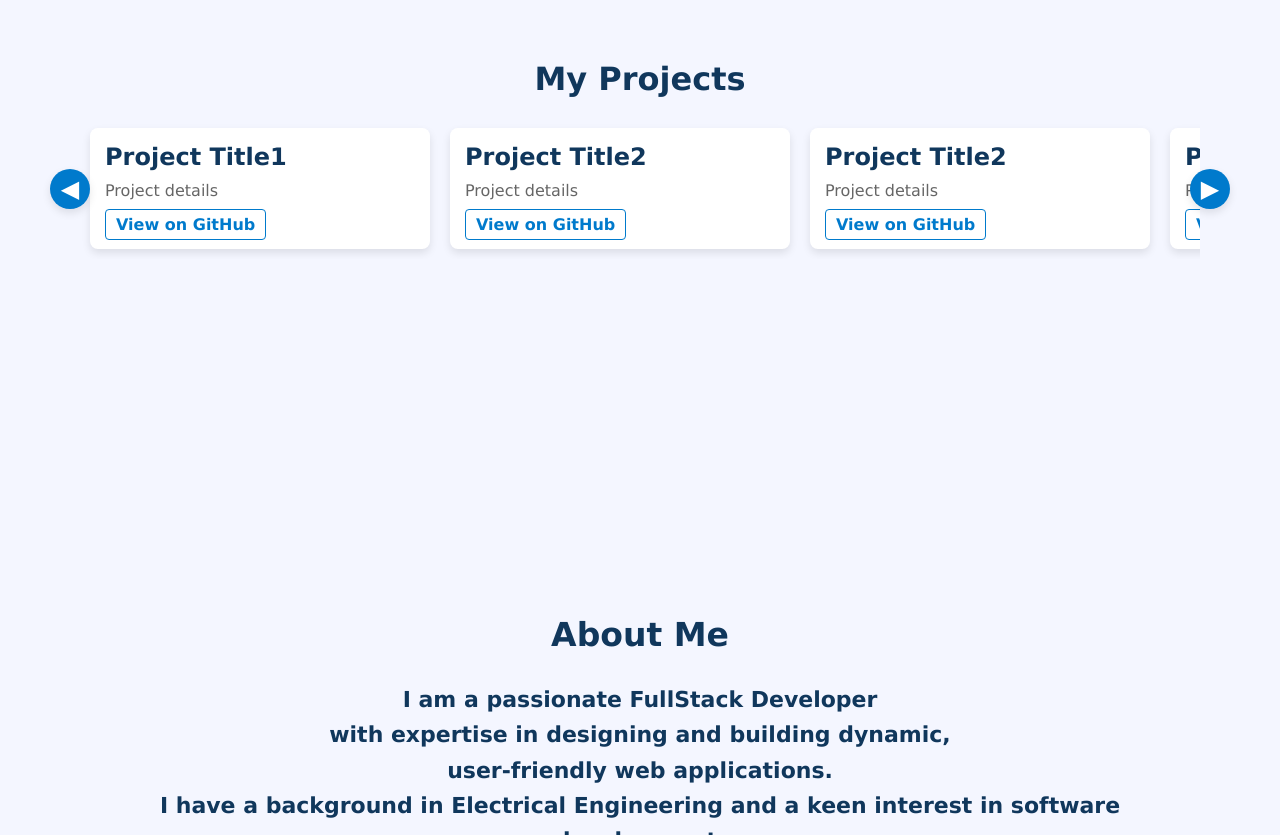
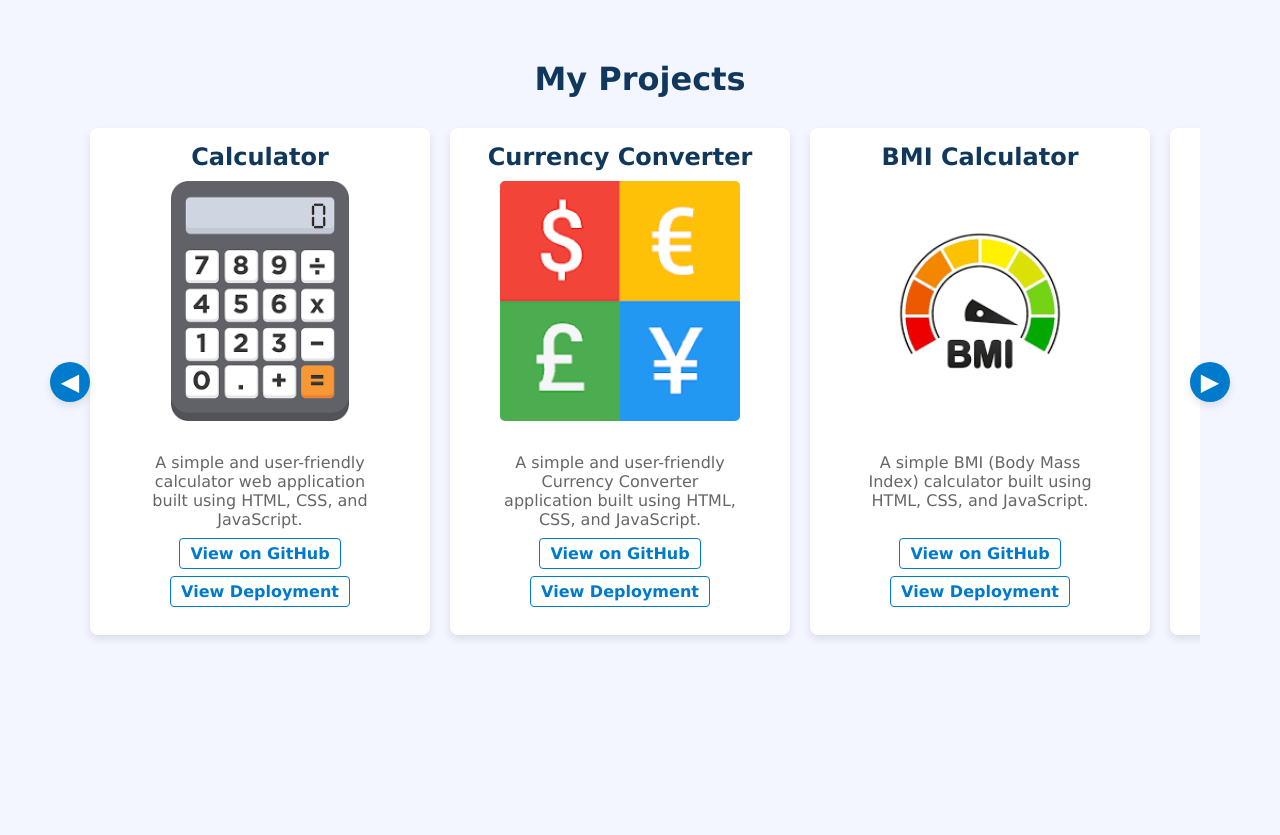
Before and after one commit to AirSatyam07/MyWebsite, a plain HTML site: page index.html in a window 1280 px wide. Shown: the part 760-1595 px from the top of the page. Drawn offline with nearby package versions, Linux system fonts and the light colour scheme.

Commit message:
updating project items with links

```diff
--- a/index.html
+++ b/index.html
@@ -58,30 +58,46 @@
             <div class="project-container">
                 <button class="scroll-button left" onclick="scrollProjects('left')">&#9664;</button>
                 <div class="project-list">
+
                     <div class="project-item">
-                        <h3>Project Title1</h3>
-                        <p>Project details</p>
-                        <a href="" target="_blank">View on GitHub</a>
+                        <h3>Calculator</h3>
+                        <img class="project-img" src="/images/calulator.png" alt="calulator-img">
+                        <p>A simple and user-friendly calculator web application built using HTML, CSS, and JavaScript.</p>
+
+                        <a href="https://github.com/AirSatyam07/Calculator" target="_blank">View on GitHub</a>
+                        <br>
+                        <br>
+                        <a href="https://airsatyam07.github.io/Calculator/" target="_blank">View Deployment</a>
                     </div>
                     <div class="project-item">
-                        <h3>Project Title2</h3>
-                        <p>Project details</p>
-                        <a href="" target="_blank">View on GitHub</a>
+                        <h3>Currency Converter</h3>
+                        <img class="project-img" src="/images/currency.png" alt="">
+                        <p>A simple and user-friendly Currency Converter application built using HTML, CSS, and JavaScript.</p>
+                        <a href="https://github.com/AirSatyam07/Currency-Converter" target="_blank">View on GitHub</a>
+                        <br>
+                        <br>
+                        <a href="https://airsatyam07.github.io/Currency-Converter/" target="_blank">View Deployment</a>
                     </div>
                     <div class="project-item">
-                        <h3>Project Title2</h3>
-                        <p>Project details</p>
-                        <a href="" target="_blank">View on GitHub</a>
+                        <h3>BMI Calculator</h3>
+                        <img class="project-img" src="/images/bmi.png" alt="">
+                        <p>A simple BMI (Body Mass Index) calculator built using HTML, CSS, and JavaScript.</p>
+                        <br>
+                        <a href="https://github.com/AirSatyam07/BMI-Calculator" target="_blank">View on GitHub</a>
+                        <br>
+                        <br>
+
+                        <a href="https://airsatyam07.github.io/BMI-Calculator/" target="_blank">View Deployment</a>
                     </div>
                     <div class="project-item">
-                        <h3>Project Title2</h3>
-                        <p>Project details</p>
-                        <a href="" target="_blank">View on GitHub</a>
-                    </div>
-                    <div class="project-item">
-                        <h3>Project Title2</h3>
-                        <p>Project details</p>
-                        <a href="" target="_blank">View on GitHub</a>
+                        <h3>Digital Clock</h3>
+                        <img class="project-img" src="images/clock.png" alt="">
+                        <p>A simple Digital Clock built using HTML, CSS, and JavaScript</p>
+                        <br><br>
+                        <a href="https://github.com/AirSatyam07/Digital-Clock" target="_blank">View on GitHub</a>
+                        <br>
+                        <br>
+                        <a href="https://airsatyam07.github.io/Digital-Clock/" target="_blank">View Deployment</a>
                     </div>
                     <div class="project-item">
                         <h3>Project Title2</h3>
--- a/style.css
+++ b/style.css
@@ -196,6 +196,33 @@ body{
     flex-wrap: nowrap;
 }
 
+.project-img{
+    display: block;
+    margin: 0 auto;
+    width: auto;
+    max-width: 100%;
+    height: 30vh;
+    border-radius: 5px;
+    transition: transform 0.3s ease, box-shadow 0.3s ease;
+
+}
+
+.project-item > h3{
+    text-align: center;
+}
+
+.project-item > p{
+    margin: 4vh;
+
+}
+.project-item > a{
+    text-align: center;
+}
+.project-img:hover {
+    transform: scale(1.05);
+    box-shadow: 0 6px 12px rgba(0, 0, 0, 0.2);
+}
+
 
 .project-item {
     flex: 0 0 calc((100% - 80px) / 3); /* Show 3 items per row with gaps */
@@ -204,7 +231,7 @@ body{
     padding: 15px;
     box-shadow: 0 4px 8px rgba(0, 0, 0, 0.1);
     transition: transform 0.3s ease, box-shadow 0.3s ease;
-    text-align: left;
+    text-align: center;
 }
 
 .project-item:hover {
@@ -224,6 +251,7 @@ body{
 }
 
 .project-item a {
+    min-width: 20px;
     text-decoration: none;
     color: #007acc;
     font-weight: bold;
@@ -323,7 +351,7 @@ body{
 }
 .skills-grid {
     display: grid;
-    grid-template-columns: repeat(6, 1fr);
+    grid-template-columns: repeat(6, 200px);
     gap: 20px;
     justify-items: center;
     margin: 20px 0;
```
Also changed, not shown: images/bmi.png (added), images/calulator.png (added), images/clock.png (added), images/currency.png (added).
